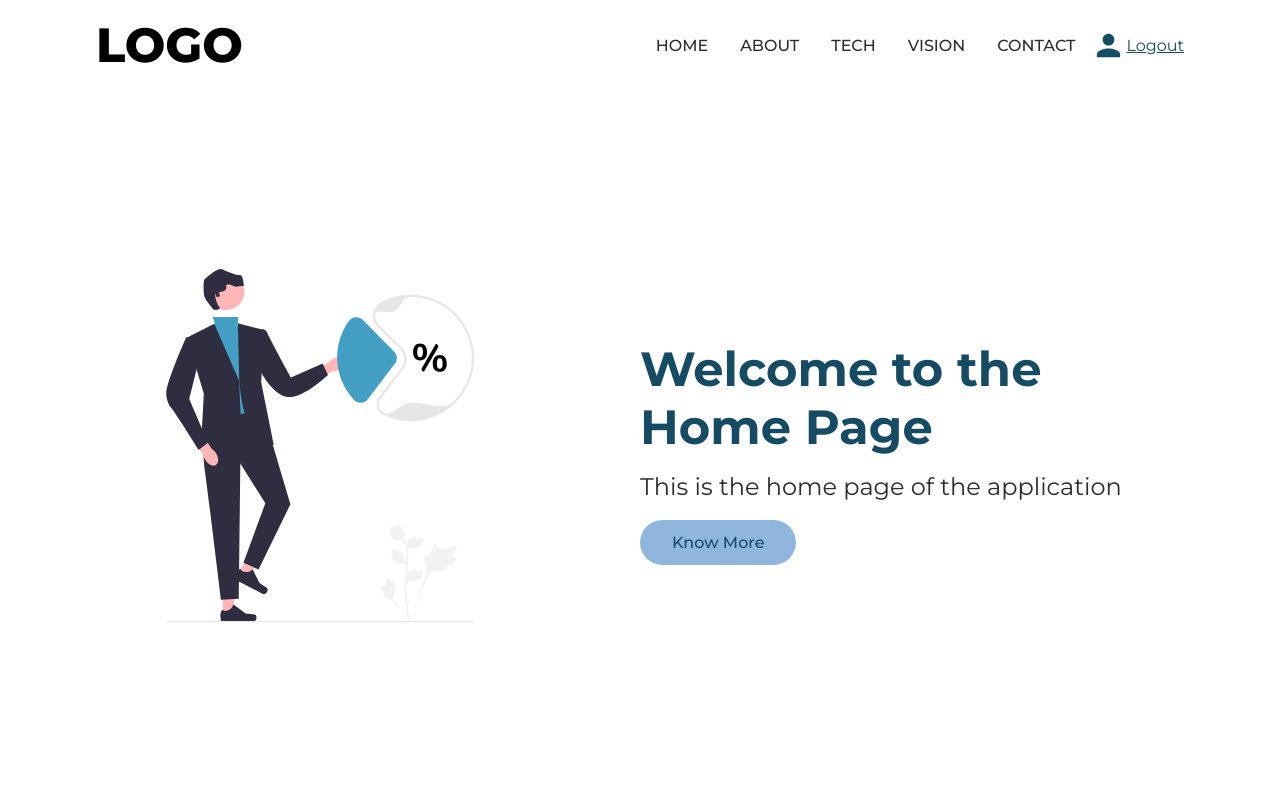
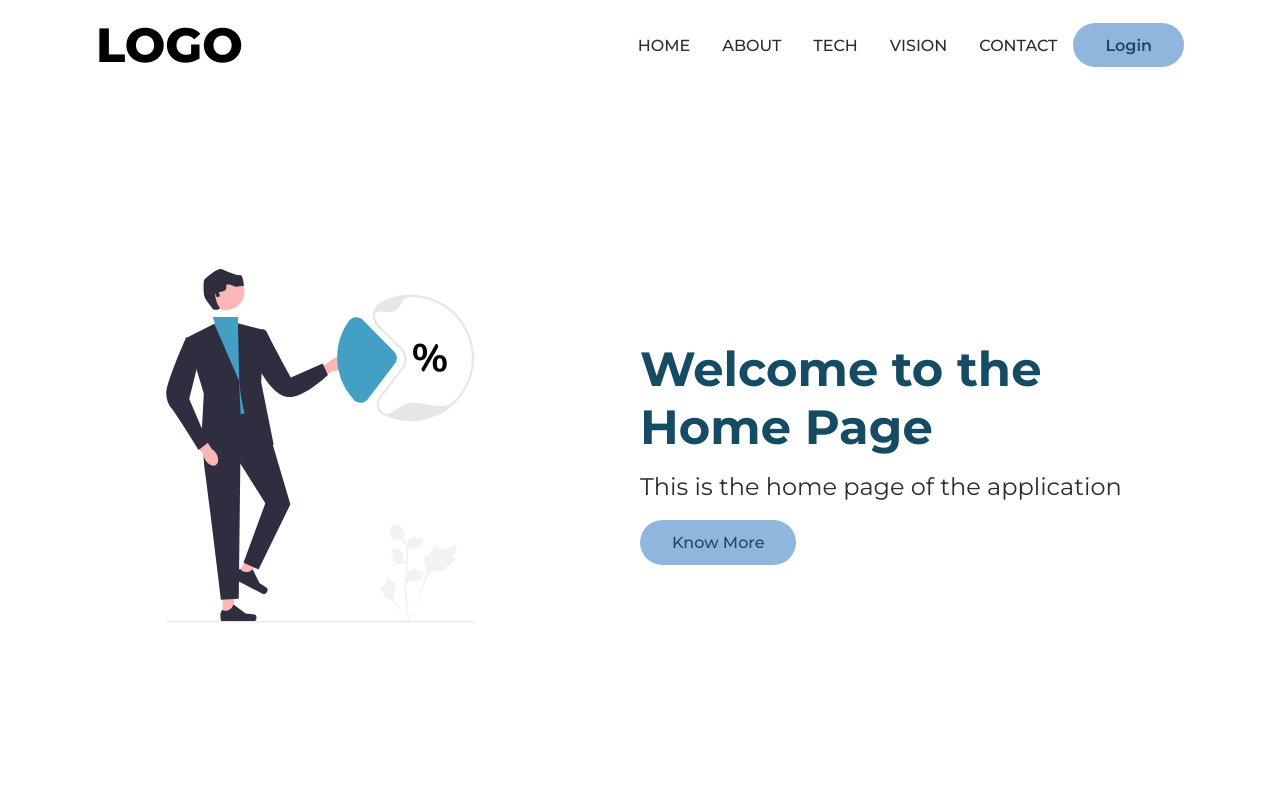
Before and after one commit to nahyansharvin/react-website, a React (Create React App) app: page / in a window 1280 px wide. Shown: the top 800 px of the page. Built offline with nearby package versions, Linux system fonts and the light colour scheme.

Commit message:
fix login state

```diff
--- a/src/components/navbar/Navbar.js
+++ b/src/components/navbar/Navbar.js
@@ -26,7 +26,7 @@ function Navbar() {
   //Login and Signup
   const [toggleLogin, setToggleLogin] = useState(false)
   const [toggleSignupForm, setToggleSignupForm] = useState(false)
-  const [loggedIn, setLoggedIn] = useState(true)
+  const [loggedIn, setLoggedIn] = useState(false)
   const [users, setUsers] = useState([{ username: 'user', password: 'user' }])
 
   return (
```
